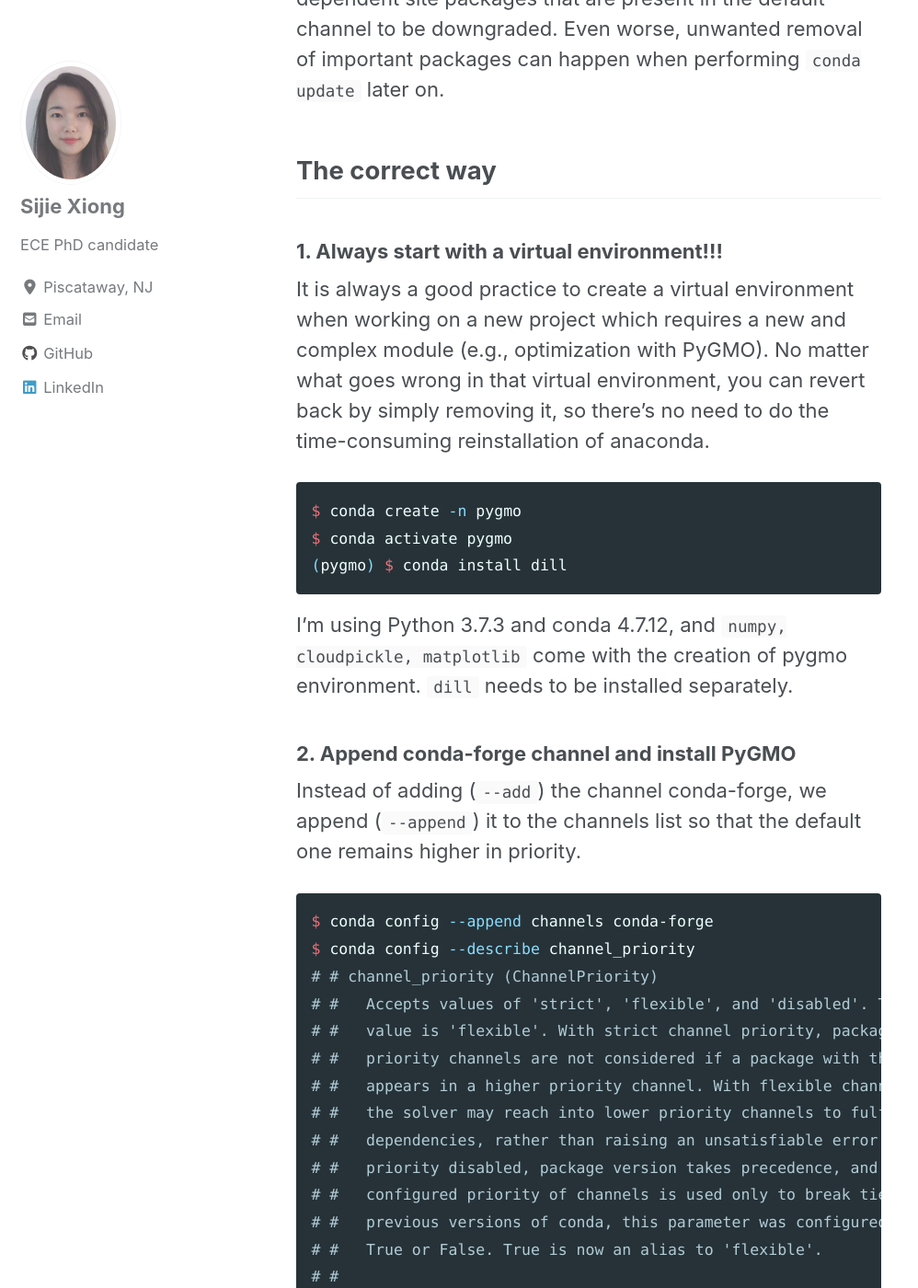
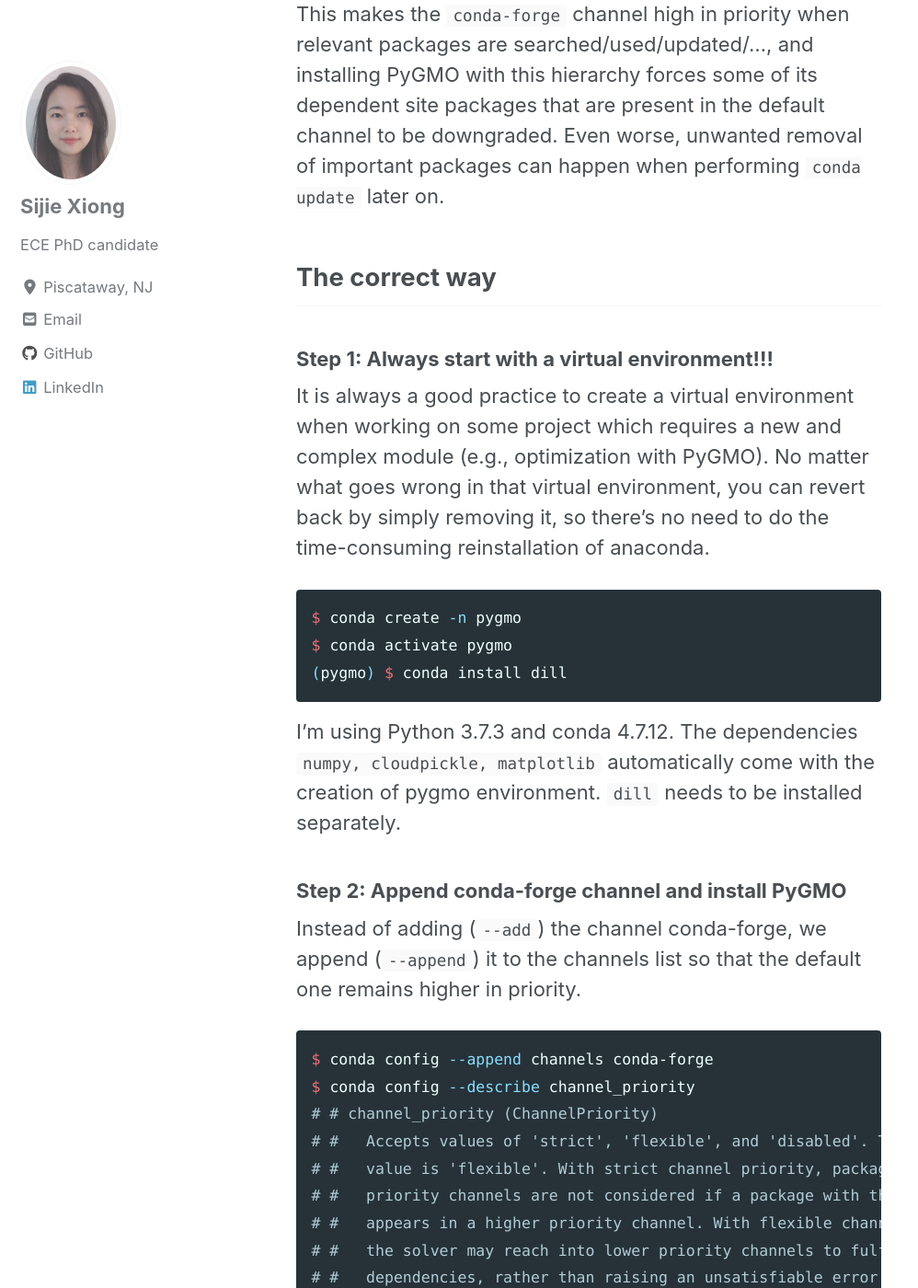
Before and after one commit to sijie-xiong/sijie-xiong.github.io, a Jekyll site: the page built from _posts/2019-10-02-pygmo.md, in a window 1280 px wide and 1400 px high, scrolled down 1594 px. Shown: the whole window at 92% size, without its empty margins (0-998 px from the left). Built offline with Jekyll 4.4.1, drawn with Linux system fonts in a browser that asks for light colours; cached includes are drawn as plain includes; nearby versions of some CDN libraries; some of the changed text lies outside the part shown.

Commit message:
Made edits to the PyGMO installation post.

````diff
--- a/_posts/2019-10-02-pygmo.md
+++ b/_posts/2019-10-02-pygmo.md
@@ -2,26 +2,28 @@
 title: "Setting up PyGMO with Conda on Mac OS X"
 date: 2019-10-02
 tags: [PyGMO, conda, conda-forge, virtual environment]
-excerpt: "Conda installation of PyGMO without messing up with future Python site-packages updates."
+excerpt: "Conda installation of PyGMO without downgrade/removal of dependent packages."
 ---
+
+## The problematic way
 
 According to the official [installation guide](https://esa.github.io/pagmo2/install.html#python) of PyGMO using Conda package manager, the summarized steps are:
 
-### 1. Check dependencies
+### Step 1:  Check dependencies
 
 - Mandatory
- - Python
- - The pagmo C++ library
- - The Boost.Python library
- - numpy
- - cloudpickle
+  - Python
+  - The pagmo C++ library
+  - The Boost.Python library
+  - numpy
+  - cloudpickle
 - Optional
- - dill
- - matplotlib
+  - dill
+  - matplotlib
 
 Note that you can check if your system already has `boost` by typing in the command line `$ whereis boost`, if it prompts to `boost: $` then you're all set.
 
-### 2. Install PyGMO via conda
+### Step 2:  Install PyGMO via conda
 
 Add `conda-forge` to the channels, and then PyGMO can be installed through that channel.
 
@@ -30,7 +32,7 @@ $ conda config --add channels conda-forge
 $ conda install pygmo
 ```
 
-However, in step 2, adding (`--add`) the channel conda-forge puts it on top of the conda's default channel in the hierarchy:
+However, in step 2, adding (`--add`) the channel conda-forge puts it on top of the conda's default channel in the hierarchy.
 
 ```shell
 $ conda config --add channels confa-forge
@@ -44,9 +46,9 @@ This makes the `conda-forge` channel high in priority when relevant packages are
 
 ## The correct way
 
-### 1. Always start with a virtual environment!!!
+### Step 1:  Always start with a virtual environment!!!
 
-It is always a good practice to create a virtual environment when working on a new project which requires a new and complex module (e.g., optimization with PyGMO). No matter what goes wrong in that virtual environment, you can revert back by simply removing it, so there's no need to do the time-consuming reinstallation of anaconda.
+It is always a good practice to create a virtual environment when working on some project which requires a new and complex module (e.g., optimization with PyGMO). No matter what goes wrong in that virtual environment, you can revert back by simply removing it, so there's no need to do the time-consuming reinstallation of anaconda.
 
 ```shell
 $ conda create -n pygmo
@@ -54,9 +56,9 @@ $ conda activate pygmo
 (pygmo) $ conda install dill
 ```
 
-I'm using Python 3.7.3 and conda 4.7.12, and `numpy, cloudpickle, matplotlib` come with the creation of pygmo environment. `dill` needs to be installed separately.
+I'm using Python 3.7.3 and conda 4.7.12. The dependencies `numpy, cloudpickle, matplotlib` automatically come with the creation of pygmo environment. `dill` needs to be installed separately.
 
-### 2. Append conda-forge channel and install PyGMO
+### Step 2:  Append conda-forge channel and install PyGMO
 
 Instead of adding (`--add`) the channel conda-forge, we append (`--append`) it to the channels list so that the default one remains higher in priority.
 
@@ -78,7 +80,7 @@ $ conda config --describe channel_priority
 # channel_priority: strict
 ```
 
-We also need to make sure that the *channel_priority* is *flexible*.
+Make sure that the *channel_priority* is *flexible*, and then install PyGMO through the `conda-forge` channel.
 
 ```shell
 $ conda config --set channel_priority flexible
````
